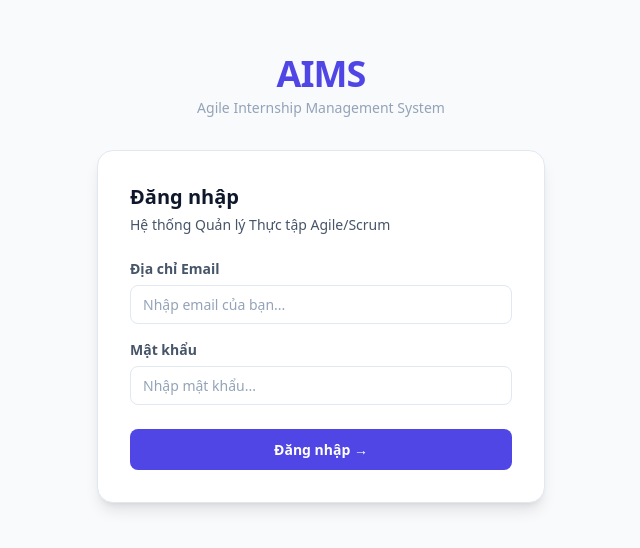
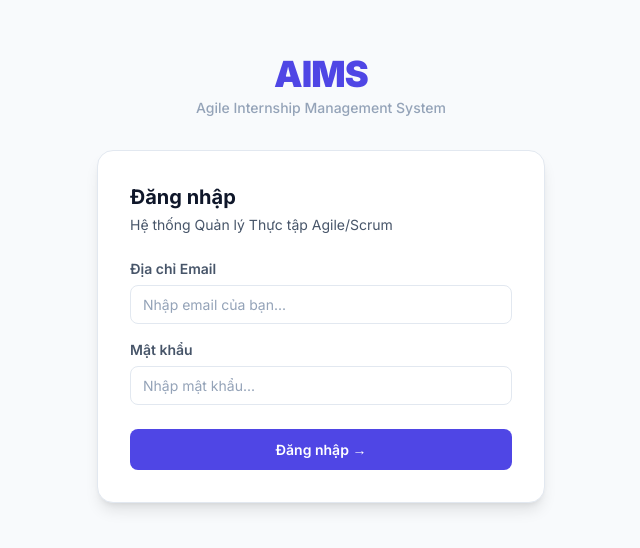
Before and after one commit to xh1712006-debug/AIMS, a Next.js app: page /login in a window 1280 px wide. Shown: the part 122-670 px from the top of the page, without its empty margins (319-959 px from the left). Built offline with nearby package versions, Linux system fonts and the light colour scheme.

Commit message:
fix: remove orphaned duplicate code from Sidebar, fix Inter font variable registration

```diff
--- a/src/app/globals.css
+++ b/src/app/globals.css
@@ -1,4 +1,9 @@
 @import "tailwindcss";
+
+/* Register font variable for Tailwind v4 */
+@theme {
+  --font-sans: var(--font-inter), 'Inter', system-ui, -apple-system, sans-serif;
+}
 
 /* ============================================
    AIMS - Design Token System
@@ -76,6 +81,7 @@ html {
 }
 
 body {
+  font-family: var(--font-inter, 'Inter', system-ui, -apple-system, sans-serif);
   background-color: var(--bg-base);
   color: var(--text-primary);
   transition: background-color 0.2s ease, color 0.2s ease;
```
